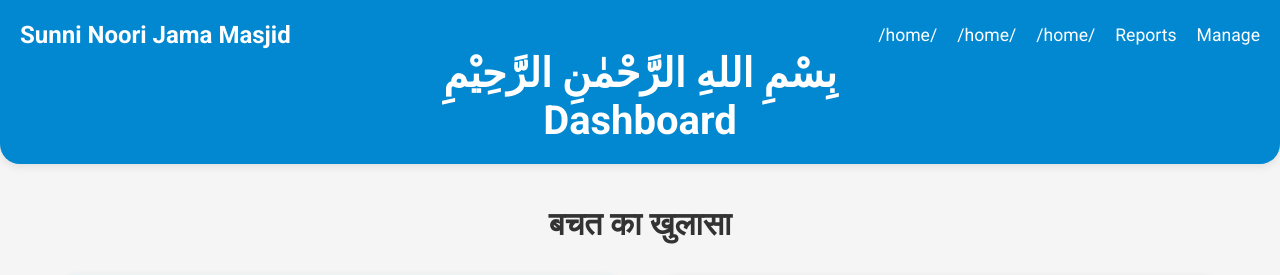
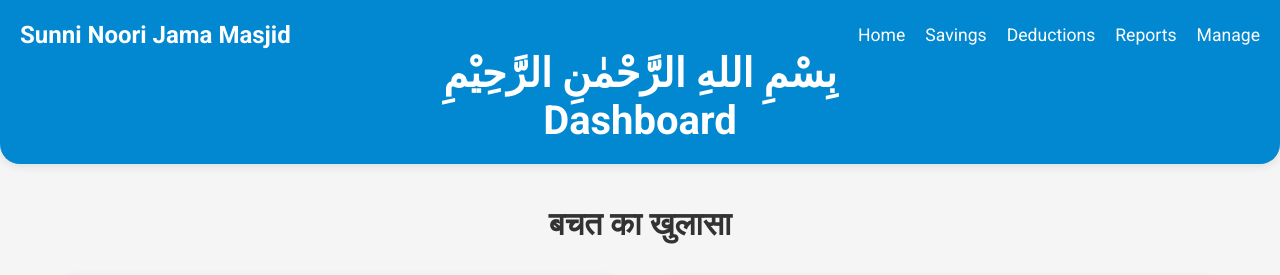
Before and after one commit to ajaj123-debug/Mosque-fund-management-system, a Django app: page /home/ in a window 1280 px wide. Shown: the top 275 px of the page. Run offline with Django 5.2, Linux system fonts and the light colour scheme; data comes from the database, SQL or seed files in the repository.

Commit message:
last commit

```diff
--- a/community_fund/templates/home.html
+++ b/community_fund/templates/home.html
@@ -269,14 +269,14 @@
         <nav class="navbar">
             <div class="navbar-brand">Sunni Noori Jama Masjid</div>
             <div class="navbar-links" id="navbarLinks">
-                <a href="#">{% url 'home' %}</a>
-                <a href="#">{% url 'home' %}</a>
-                <a href="#">{% url 'home' %}</a>
+                <a href="{% url 'home' %}">Home</a>
+                <a href="{% url 'home' %}">Savings</a>
+                <a href="{% url 'home' %}">Deductions</a>
                 <a href="{% url 'generate_user_report' %}">Reports</a>
                 <a href="{% url 'add_transaction' %}">Manage</a>
             </div>
             <!-- Hamburger Icon for mobile view -->
-            <button class="navbar-toggle" onclick="toggleNavbar()">𓃑</button>
+            <button class="navbar-toggle" onclick="toggleNavbar()">☰</button>
         </nav>
         <h1>بِسْمِ اللهِ الرَّحْمٰنِ الرَّحِيْمِ</h1>
         <h1>Dashboard</h1>
```
